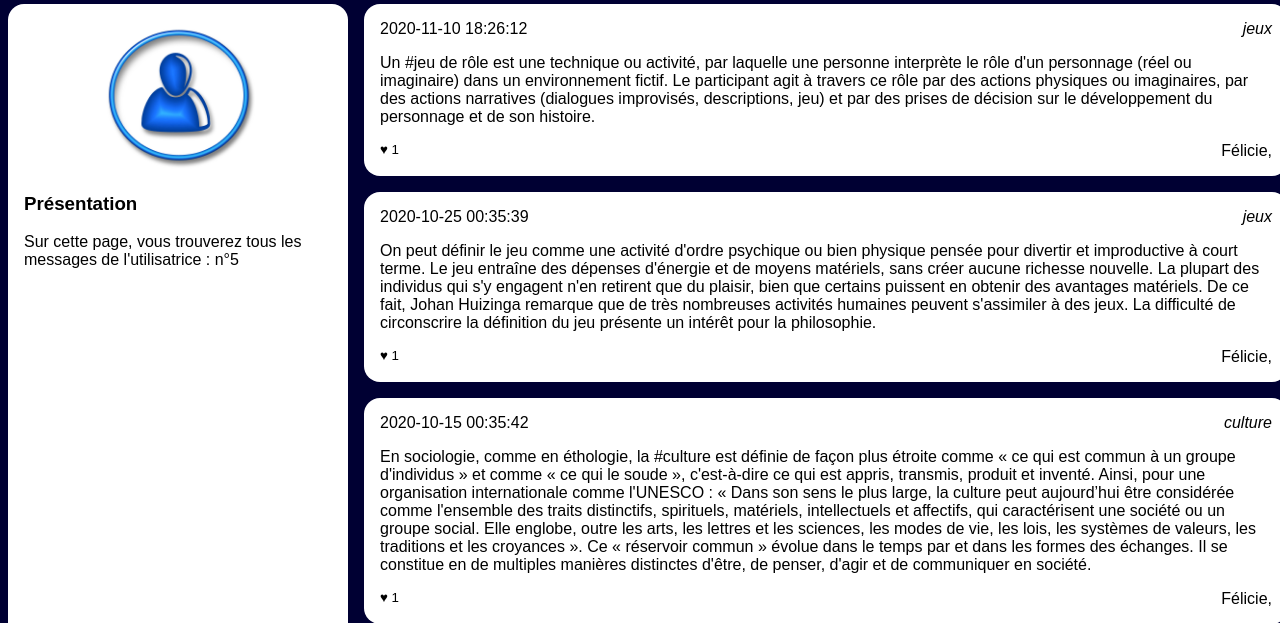
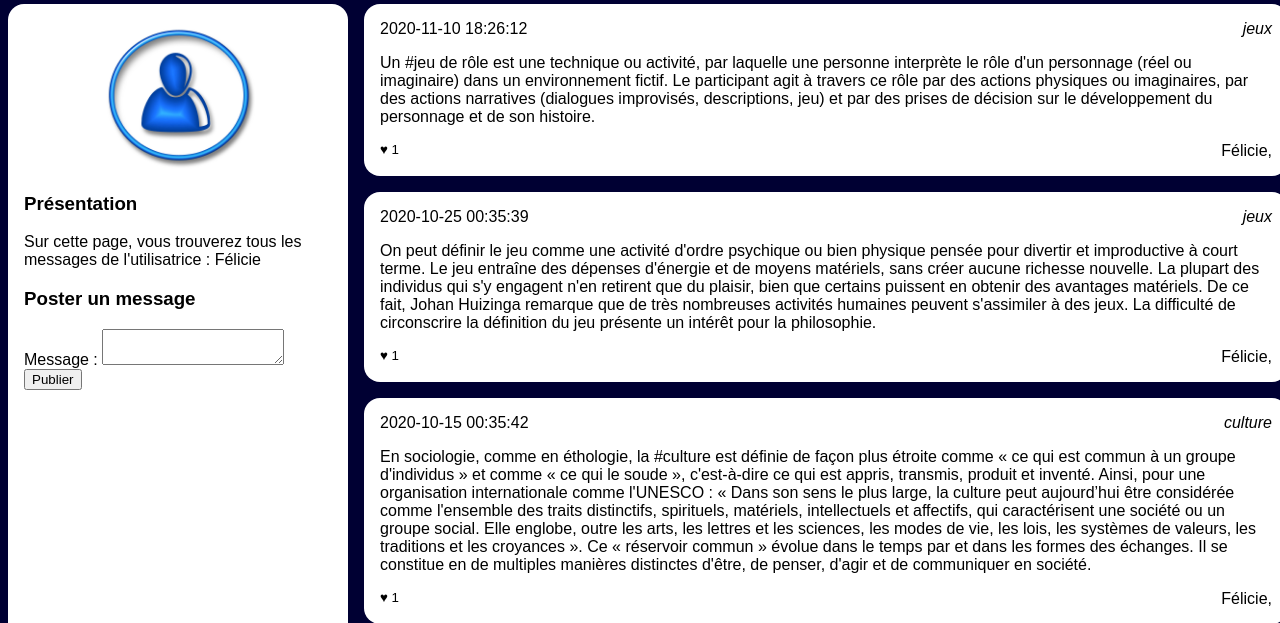
Before and after one commit to adatechschool/projet-collectif-reseau-social-les-claviers-de-l-extreme, a PHP site: page /wall.php?user_id=5 in a window 1280 px wide. Shown: the part 118-741 px from the top of the page. Run offline with PHP 8.4, Linux system fonts and the light colour scheme; data comes from the database, SQL or seed files in the repository.

Commit message:
ajout emplacement poster un message et ensuite requete sql vers serveur

```diff
--- a/resoc_n1/wall.php
+++ b/resoc_n1/wall.php
@@ -40,7 +40,34 @@
                 <img src="user.jpg" alt="Portrait de l'utilisatrice"/>
                 <section>
                     <h3>Présentation</h3>
-                    <p>Sur cette page, vous trouverez tous les messages de l'utilisatrice : n°<?php echo($user['id']) ?></p>
+                    <p>Sur cette page, vous trouverez tous les messages de l'utilisatrice : <?php echo($user['alias']) ?></p>
+
+                <section>
+                    <h3>Poster un message</h3>
+                    <form method="post" action="">
+                        <label for="message">Message :</label>
+                        <textarea name="message" id="message"></textarea>
+                        <br>
+                        <input type="submit" name="submit" value="Publier">
+                    </form>
+                </section>
+
+                <?php if ($_SERVER["REQUEST_METHOD"] == "POST") {
+                    $message = $_POST['message'];
+                    $authorId = $_POST['user_id'];
+
+                    $insertBdd = "INSERT INTO posts (id, user_id, content, created) VALUES (NULL, '$userId', '$message', NOW())";
+                    $okInsert = $mysqli->query($insertBdd);
+
+                    if ($okInsert) {
+                    echo "Message posté avec succès.";
+                    } else {
+                    echo "Erreur lors de la publication du message : " . $mysqli->error;
+                    }
+                }
+                ?>
+
+
                 </section>
             </aside>
             <main>
```
